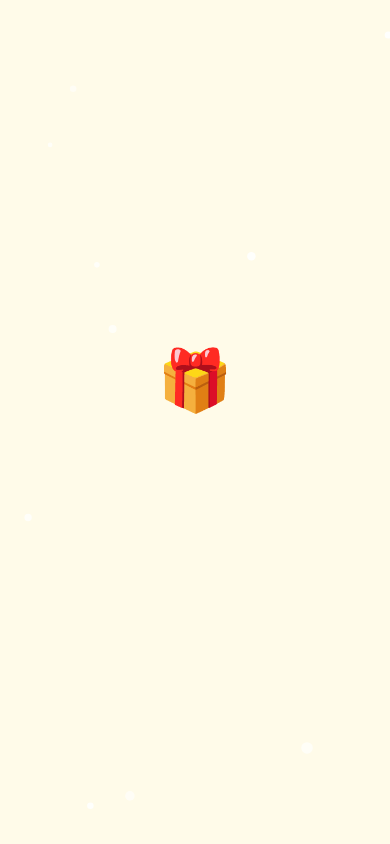
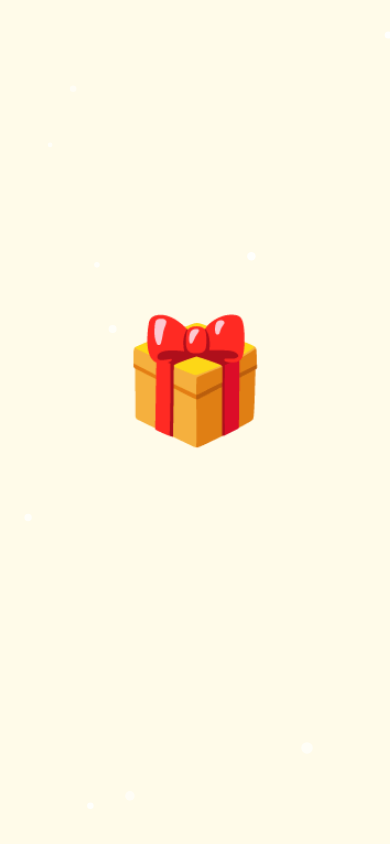
Before and after one commit to NFH-JHTM/bd2, a plain HTML site: page index.html in a window 390 px wide. Drawn offline with Linux system fonts and the light colour scheme.

Commit message:
Update style.css

```diff
--- a/css/style.css
+++ b/css/style.css
@@ -305,9 +305,6 @@ button, a, div, span {
 
 /* Responsive for Extra Small Devices */
 @media (max-width: 480px) {
-  .gift {
-    font-size: 60px;
-  }
 
   /* Popup nhỏ hơn nữa */
   .popup, .minigame {
```
